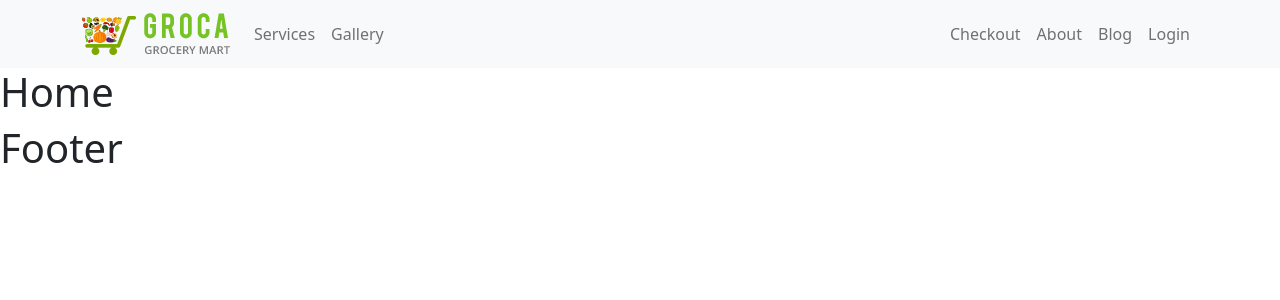
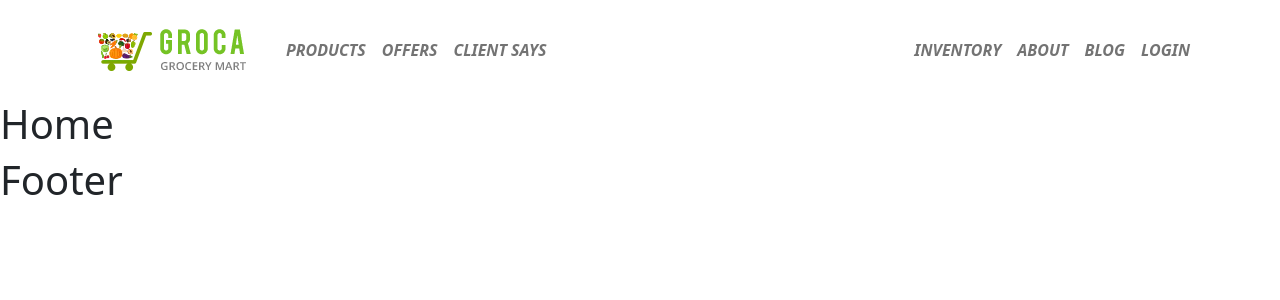
Before and after one commit to Md-Mobassher/Grocery-management-client, a React (Create React App) app: page / in a window 1280 px wide. Shown: the top 300 px of the page. Built offline with nearby package versions, Linux system fonts and the light colour scheme; no server answers.

Commit message:
Header design added

```diff
--- a/src/Pages/Shared/Header/Header.css
+++ b/src/Pages/Shared/Header/Header.css
@@ -1,4 +1,4 @@
 .header-text{
     color: black;
-    text
+
 }
--- a/src/Pages/Shared/Header/Header.js
+++ b/src/Pages/Shared/Header/Header.js
@@ -15,19 +15,23 @@ const Header = () => {
 
     return (
       <>
-        <Navbar collapseOnSelect expand="lg" sticky='top' bg='light' variant="light">
-                <Container className='header-text'>
+        <Navbar collapseOnSelect expand="lg" sticky='top' variant="light">
+                <Container className='header-text my-2'>
                     <Navbar.Brand as={Link} to="/">
+                        <Nav.Link href="home#Banner">
                             <img src={logo} alt="" />
-                    </Navbar.Brand>
+                        </Nav.Link>
+                   </Navbar.Brand>
+
                     <Navbar.Toggle aria-controls="responsive-navbar-nav" />
                     <Navbar.Collapse id="responsive-navbar-nav" >
-                        <Nav className="me-auto">
-                            <Nav.Link href="home#services">Services</Nav.Link>
-                            <Nav.Link href="home#gallery">Gallery</Nav.Link>
+                        <Nav className="me-auto fst-italic text-uppercase fw-bold">
+                            <Nav.Link href="home#products">Products</Nav.Link>
+                            <Nav.Link href="home#offers">Offers</Nav.Link>
+                            <Nav.Link href="home#=comments">Client Says</Nav.Link>
                         </Nav>
-                        <Nav>
-                            <Nav.Link as={Link} to="checkout">Checkout</Nav.Link>
+                        <Nav className="ms-auto fst-italic text-uppercase fw-bold">
+                            <Nav.Link as={Link} to="inventory">Inventory</Nav.Link>
                             <Nav.Link as={Link} to="about">About</Nav.Link>
                             <Nav.Link as={Link} to="blog">Blog</Nav.Link>
                             {
@@ -35,8 +39,10 @@ const Header = () => {
                                     <button className='btn btn-link text-white text-decoration-none' onClick={handleSignOut}>Sign Out</button>
                                 :
                                 <Nav.Link as={Link} to="login">
-                                Login
-                            </Nav.Link>}
+                                    Login
+                                </Nav.Link>
+
+                             }
                         </Nav>
                     </Navbar.Collapse>
                 </Container>
--- a/src/firebase.init.js
+++ b/src/firebase.init.js
@@ -7,12 +7,20 @@ import { getAuth } from "firebase/auth";
 // Your web app's Firebase configuration
 const firebaseConfig = {
 
-    apiKey: process.env.REACT_APP_apiKey,
-    authDomain: process.env.REACT_APP_authDomain,
-    projectId: process.env.REACT_APP_projectId,
-    storageBucket: process.env.REACT_APP_storageBucket,
-    messagingSenderId: process.env.REACT_APP_messagingSenderId,
-    appId: process.env.REACT_APP_appId,
+    // apiKey: process.env.REACT_APP_apiKey,
+    // authDomain: process.env.REACT_APP_authDomain,
+    // projectId: process.env.REACT_APP_projectId,
+    // storageBucket: process.env.REACT_APP_storageBucket,
+    // messagingSenderId: process.env.REACT_APP_messagingSenderId,
+    // appId: process.env.REACT_APP_appId,
+
+    apiKey: "AIzaSyD1pruIeq8rKqc3f_dy0SDtlCdAd-pKxiU",
+    authDomain: "groca-grocery.firebaseapp.com",
+    projectId: "groca-grocery",
+    storageBucket: "groca-grocery.appspot.com",
+    messagingSenderId: "701728501683",
+    appId: "1:701728501683:web:6be62dfab807520f9725c6"
+
 
 };
 
```
